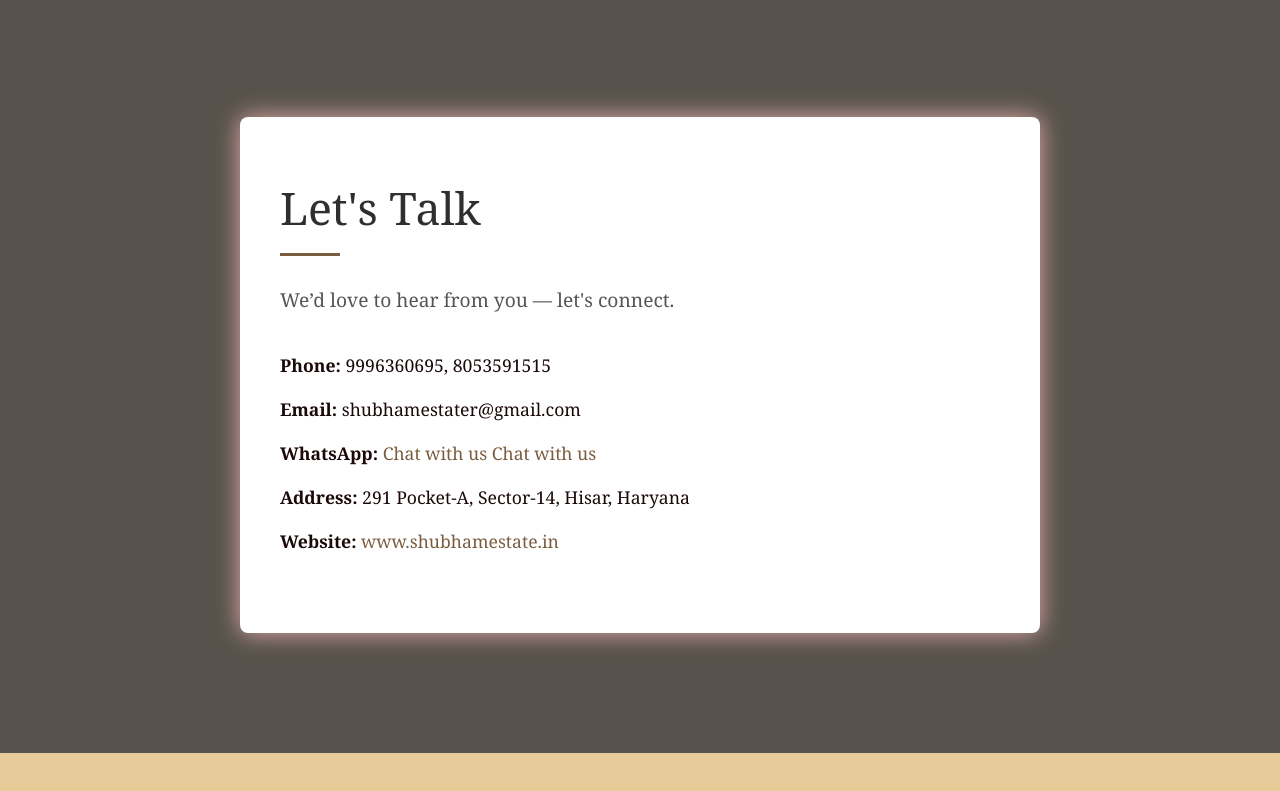
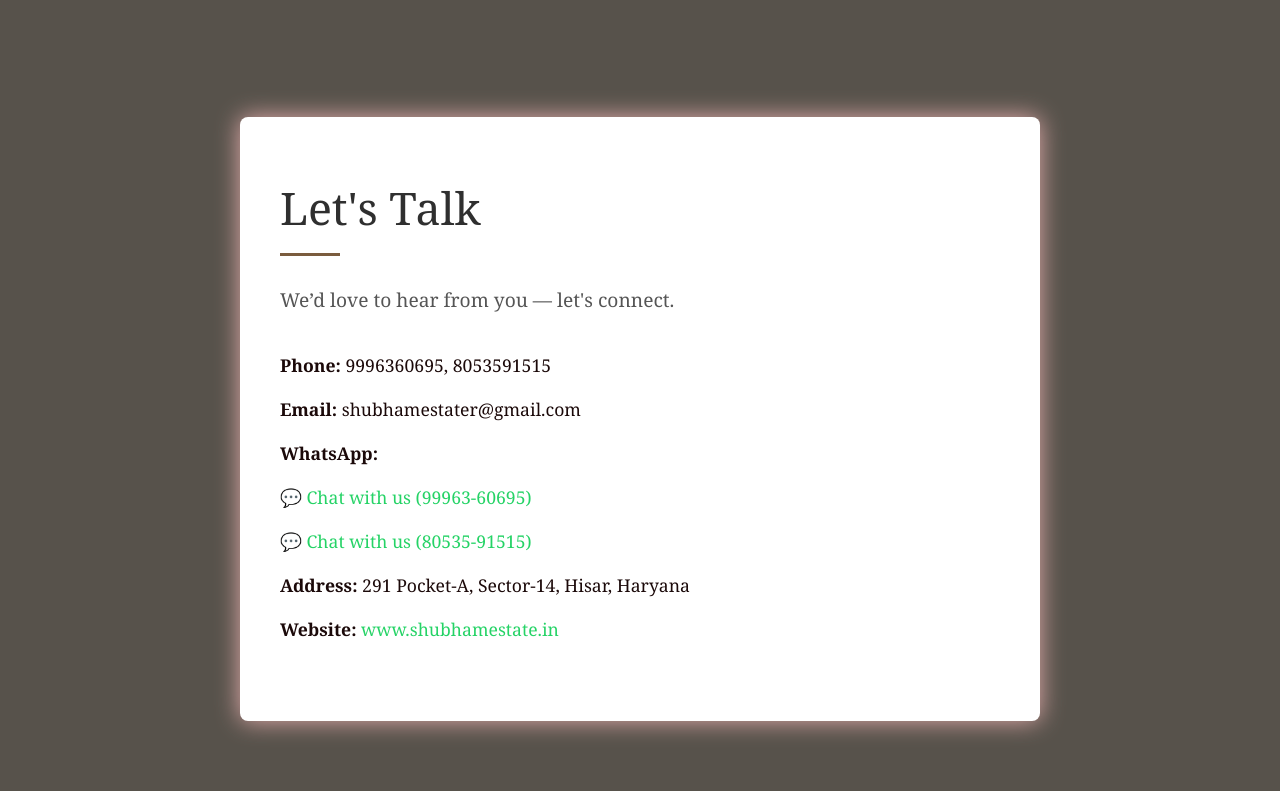
Before and after one commit to me-Dimple72/Shubham-Estate, a website: page docs/index.html in a window 1280 px wide. Shown: the part 2281-3072 px from the top of the page. Before the commit the page ends 3034 px from the top, so only its background shows below. Drawn offline with Linux system fonts and the light colour scheme.

Commit message:
Add docs folder for GitHub pages

```diff
--- a/docs/index.html
+++ b/docs/index.html
@@ -80,8 +80,13 @@
     <ul class="contact-list">
       <li><strong>Phone:</strong> 9996360695, 8053591515</li>
       <li><strong>Email:</strong> shubhamestater@gmail.com</li>
-      <li><strong>WhatsApp:</strong> <a href="https://wa.me/919996360695">Chat with us</a>
-      <a href="https://wa.me/918053591515">Chat with us</a></li>
+      <li><strong>WhatsApp:</strong></li>
+      <li><a href="https://wa.me/919996360695" target="_blank">
+          💬 Chat with us (99963-60695)
+        </a></li>
+      <li><a href="https://wa.me/918053591515" target="_blank">
+          💬 Chat with us (80535-91515)
+        </a></li>
       <li><strong>Address:</strong> 291 Pocket‑A, Sector‑14, Hisar, Haryana</li>
       <li><strong>Website:</strong> <a href="https://www.shubhamestate.in">www.shubhamestate.in</a></li>
     </ul>
--- a/docs/style.css
+++ b/docs/style.css
@@ -256,7 +256,7 @@ body {
 }
 
 .contact-list a {
-  color: #7a5c3e;
+  color: #25d366;
   text-decoration: none;
 }
 
```
